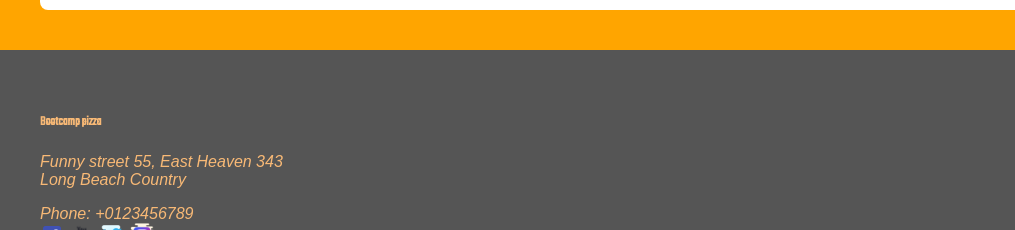
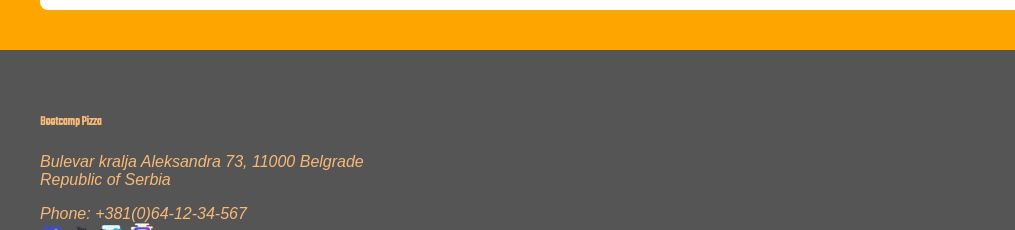
Before and after one commit to UrosDimitrijevic31/Bare-project, a website built with webpack: page index.html in a window 1280 px wide. Shown: the part 1183-1413 px from the top of the page, 0-1015 px from the left. Built offline with nearby package versions, Linux system fonts and the light colour scheme; files whose address does not match are found by name.

Commit message:
datum i vreme

```diff
--- a/index.html
+++ b/index.html
@@ -219,8 +219,8 @@
         <footer class="page-footer">
             <div class="container">
                 <div class="footer-column">
-                  <h5>Bootcamp pizza</h5>
-                <address>
+                  <h5 id="store-name">Bootcamp pizza</h5>
+                <address id="store-adress">
                     <p>Funny street 55, East Heaven 343 <br>
                         Long Beach Country
                     </p>
--- a/src/index.js
+++ b/src/index.js
@@ -4,10 +4,20 @@ app.innerHTML = '<p>Hello to bootcamp Pizza</p>';
 console.log(app);
 
 //-------------DODAVANJE IKONICA-----------------------------------------------
+
+var facebook_url = 'https://www.facebook.com';
+var youtube_url = 'https://www.youtube.com';
+var twitter_url = 'https://www.twitter.com';
+
+
+var facebook_icon_path = 'assets/images/fb_ico.png';
+var youtube_icon_path = 'assets/images/yt.png';
+var twwiter_icon_path = 'assets/images/tw.png';
+
 const social = document.getElementById('social');
-social.innerHTML = '<a href="https://www.facebook.com" target="_blank"><img class ="social-icon" src="assets/images/fb_ico.png" /></a>';
-social.innerHTML += '<a href="https://www.youtube.com" target="_blank"><img class ="social-icon" src="assets/images/yt.png" /></a>'
-social.innerHTML += '<a href="https://www.twitter.com" target="_blank"><img class ="social-icon" src="assets/images/tw.png" /></a>'
+social.innerHTML = `<a href="${facebook_url}" target="_blank"><img class ="social-icon" src="${facebook_icon_path}" /></a>`;
+social.innerHTML += `<a href="${youtube_url}" target="_blank"><img class ="social-icon" src="${youtube_icon_path}" /></a>`
+social.innerHTML += `<a href="${twitter_url}" target="_blank"><img class ="social-icon" src="${twwiter_icon_path}" /></a>`
 social.innerHTML += '<a href="https://www.instagram.com" target="_blank"><img class ="social-icon" src="assets/images/insta.png" /></a>'
 
 
@@ -104,3 +114,71 @@ console.log(z);
     }
 }
 */
+
+/* 5. dan */
+
+var name = 'Bootcamp Pizza';
+var address = 'Bulevar kralja Aleksandra';
+var streetNumber = 73;
+var postalCode = 11000;
+var city = 'Belgrade';
+var country = 'Republic of Serbia';
+var phoneNumber = '+381(0)64-12-34-567';
+
+const storeNameContainer = document.getElementById('store-name');
+storeNameContainer.innerHTML = name;
+
+const storeAdressContainer = document.getElementById('store-adress');
+storeAdressContainer.innerHTML = `<p>${address} ${streetNumber}, ${postalCode} ${city}<br/>${country}</p>Phone: ${phoneNumber} `;
+
+var radius = 16;
+//var pizzaSurface = radius * radius * 3.14;
+//var pizzaSurface = radius * radius * Math.PI;
+var pizzaSurface = Math.pow(radius, 2)*Math.PI;
+console.log(`Pizza surface is ${Math.round(pizzaSurface)} cm²`);
+
+//izracunati imamo poluprecnik pice izracunati duzinu korice ako se deli na n delova 2rP
+var cutNumber = 1;
+var sliceNumber = (2*radius*Math.PI)/(cutNumber*2); //obim korice parceta u zavisnosti od broja preseka
+var sliceNumber1 = (2*radius*Math.PI)/(cutNumber*2) + 2*radius; //obim celog parceta u zavisnosti od broja preseka
+var sliceNumber2 = cutNumber * 2;  // broj parcica
+console.log(Math.round(sliceNumber));
+console.log(Math.round(sliceNumber1));
+console.log(Math.round(sliceNumber2));
+
+//date and time -----------------------------------
+
+//PAZNJA KORISTICEMO KASNIJE
+{
+    let dateTimeNow = new Date();
+    console.log(dateTimeNow);
+
+    let hours = dateTimeNow.getHours();
+    let minutes = dateTimeNow.getMinutes();
+    let seconds = dateTimeNow.getSeconds();
+    let timeStampString = `${hours}:${minutes}:${seconds}`;
+    console.log(timeStampString);
+    //za danasnji datum
+    console.log(dateTimeNow.getDay());
+
+    let totalSeconds = hours * 3600 + minutes * 60 + seconds;
+    // drugi nacin, bzvz let totalSeconds = (hours * 60 + minutes) * 60 + seconds;
+
+    console.log(`Total number of seconds today is ${totalSeconds}`)
+    //posatvicemo datum na neki dan koji ej nedelja
+    //dateTimeNow.setDate(27);
+    //console.log(dateTimeNow.getDay());
+
+    //napisati datum u sl formatu dd-mm-yyyy [{date} - time]
+    let dateDay = dateTimeNow.getDate(); //dan u mesecu a day je dan u nedelji
+    let month = dateTimeNow.getMonth()+1;
+    let year = dateTimeNow.getFullYear();
+    let dateStampString = `${dateDay}-${month}-${year}`;
+    console.log(dateStampString);
+    //moze i ovako
+    //console.log(`[{${dateStampString}} - ${timeStampString}`);
+    //i ovako
+    console.log("[{" + dateStampString+ " } - " + timeStampString +"]");
+
+
+}
```
